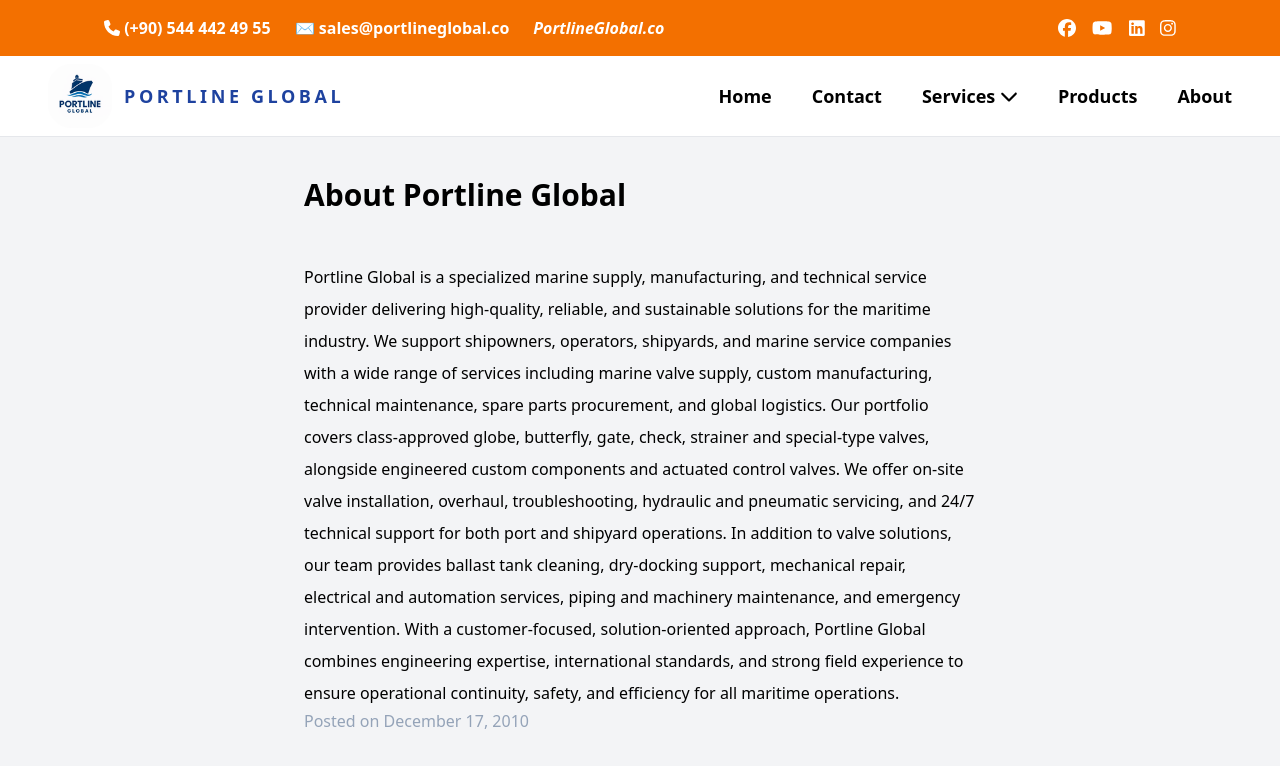
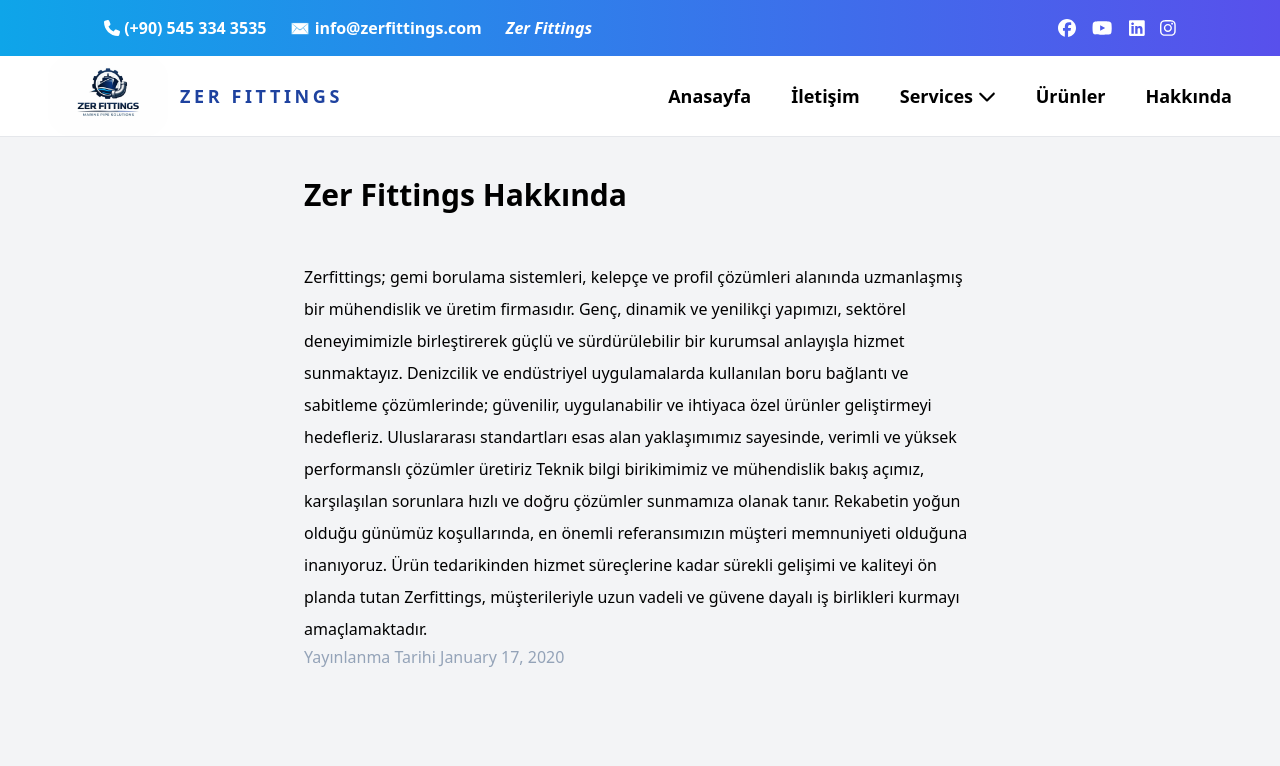
Before and after one commit to erenlerfirat/zerfittings, a React (Create React App) app: page /About in a window 1280 px wide. Shown: the top 766 px of the page. Built offline with nearby package versions, Linux system fonts and the light colour scheme.

Commit message:
initial changes

```diff
--- a/public/index.html
+++ b/public/index.html
@@ -7,13 +7,13 @@
     <meta name="theme-color" content="#000000" />
     <meta
       name="description"
-      content="Web site created using create-react-app"
+      content="Marine spare parts"
     />
     <link rel="apple-touch-icon" href="%PUBLIC_URL%/carlogo.jpg" />
 
     <!-- <link rel="manifest" href="%PUBLIC_URL%/manifest.json" /> -->
 
-    <title>Portline Global</title>
+    <title>Zer Fittings</title>
   </head>
   <body>
     <noscript>You need to enable JavaScript to run this app.</noscript>
--- a/src/components/common/Logo.js
+++ /dev/null
@@ -1,9 +0,0 @@
-import React from 'react'
-
-function Logo() {
-    return (
-        <img >Logo</img>
-    )
-}
-
-export default Logo
--- a/src/components/layout/Footer.js
+++ b/src/components/layout/Footer.js
@@ -2,9 +2,9 @@
 function Footer() {
     return (
         <div className="my-24">
-            <div className="w-full flex flex-col justify-center lg:flex-row xl:text-lg lg:text-sm text-lg text-gray-700  ">
+            <div className="w-full flex flex-col justify-center lg:flex-row xl:text-lg lg:text-sm text-lg text-white bg-gradient-to-r from-sky-500 to-indigo-600 ">
                 <div className="my-8 mx-4 p-4 border-t-2  md:w-full ">
-                    <p className=""> <span className="font-semibold"> Portline Global</span> is an international marine solutions provider offering valve supply, technical service, custom manufacturing, spare parts, and global logistics under one roof. With engineering expertise and field-ready service teams, we deliver reliable, compliant, and fast support to shipowners, operators, and shipyards worldwide—ensuring operational continuity and long-term value.</p>
+                    <p className=""> <span className="font-semibold"> Zer Fittings</span> is an international marine solutions provider offering valve supply, technical service, custom manufacturing, spare parts, and global logistics under one roof. With engineering expertise and field-ready service teams, we deliver reliable, compliant, and fast support to shipowners, operators, and shipyards worldwide—ensuring operational continuity and long-term value.</p>
                 </div>
                 <div className="my-8 mx-4 p-4 border-t-2 flex justify-center md:w-full ">
                     <iframe className="w-96 h-72 lg:w-72 justify-center items-center" src="https://www.google.com/maps/embed?pb=!1m18!1m12!1m3!1d518.4527010838075!2d29.309765628299708!3d40.83347048905902!2m3!1f0!2f0!3f0!3m2!1i1024!2i768!4f13.1!3m3!1m2!1s0x14cadc317b8e1849%3A0x922b0b73a2ec059f!2sYayla%2C%20P%C4%B1nar%20Sk.%2C%2034944%20Tuzla%2F%C4%B0stanbul!5e0!3m2!1str!2str!4v1765282056086!5m2!1str!2str" style={{ border: 0 }} allowFullScreen="" loading="lazy" referrerPolicy="no-referrer-when-downgrade">
@@ -12,27 +12,27 @@
                 </div>
                 <div className="my-8 mx-4 p-4 border-t-2 md:w-full md:flex md:justify-center">
                     <ul className="p-0 space-y-2 text-sm list-disc">
-                      <li><a href="#" className="text-gray-600 hover:text-blue-500">About Portline Global</a></li>
-                      <li><a href="#" className="text-gray-600 hover:text-blue-500">Marine Technical Services</a></li>
-                      <li><a href="#" className="text-gray-600 hover:text-blue-500">Dry Docking & Shipyard Support</a></li>
-                      <li><a href="#" className="text-gray-600 hover:text-blue-500">24/7 Emergency Assistance</a></li>
-                      <li><a href="#" className="text-gray-600 hover:text-blue-500">Fire Alarm & Safety Systems</a></li>
-                      <li><a href="#" className="text-gray-600 hover:text-blue-500">Automation & Alarm Diagnostics</a></li>
-                      <li><a href="#" className="text-gray-600 hover:text-blue-500">Mechanical & Electrical Repairs</a></li>
-                      <li><a href="#" className="text-gray-600 hover:text-blue-500">Marine Valves & Spare Parts Supply</a></li>
+                      <li><a href="#" className="hover:text-blue-500">About Portline Global</a></li>
+                      <li><a href="#" className="hover:text-blue-500">Marine Technical Services</a></li>
+                      <li><a href="#" className="hover:text-blue-500">Dry Docking & Shipyard Support</a></li>
+                      <li><a href="#" className="hover:text-blue-500">24/7 Emergency Assistance</a></li>
+                      <li><a href="#" className="hover:text-blue-500">Fire Alarm & Safety Systems</a></li>
+                      <li><a href="#" className="hover:text-blue-500">Automation & Alarm Diagnostics</a></li>
+                      <li><a href="#" className="hover:text-blue-500">Mechanical & Electrical Repairs</a></li>
+                      <li><a href="#" className="hover:text-blue-500">Marine Valves & Spare Parts Supply</a></li>
                     </ul>
                   </div>
 
                 <div className="my-8 mx-4 p-4 border-t-2 md:w-full md:flex md:justify-center">
                      <ul className="p-0 space-y-2 text-sm list-disc">
-                       <li><a href="#" className="text-gray-600 hover:text-blue-500">Technical Ship Supply</a></li>
-                       <li><a href="#" className="text-gray-600 hover:text-blue-500">Hydraulic & Pneumatic Services</a></li>
-                       <li><a href="#" className="text-gray-600 hover:text-blue-500">Engine Room Support</a></li>
-                       <li><a href="#" className="text-gray-600 hover:text-blue-500">Certified Marine Equipment</a></li>
-                       <li><a href="#" className="text-gray-600 hover:text-blue-500">Quality & Compliance Standards</a></li>
-                       <li><a href="#" className="text-gray-600 hover:text-blue-500">Global Supply Network</a></li>
-                       <li><a href="#" className="text-gray-600 hover:text-blue-500">Career Opportunities</a></li>
-                       <li><a href="#" className="text-gray-600 hover:text-blue-500">Contact & Support</a></li>
+                       <li><a href="#" className="hover:text-blue-500">Technical Ship Supply</a></li>
+                       <li><a href="#" className="hover:text-blue-500">Hydraulic & Pneumatic Services</a></li>
+                       <li><a href="#" className="hover:text-blue-500">Engine Room Support</a></li>
+                       <li><a href="#" className="hover:text-blue-500">Certified Marine Equipment</a></li>
+                       <li><a href="#" className="hover:text-blue-500">Quality & Compliance Standards</a></li>
+                       <li><a href="#" className="hover:text-blue-500">Global Supply Network</a></li>
+                       <li><a href="#" className="hover:text-blue-500">Career Opportunities</a></li>
+                       <li><a href="#" className="hover:text-blue-500">Contact & Support</a></li>
                      </ul>
                 </div>
             </div>
--- a/src/components/layout/InforBar.js
+++ b/src/components/layout/InfoBar.js
@@ -9,18 +9,18 @@
         <div className="">
 
             {/* Top Orange Bar — Desktop Only */}
-             <div className="hidden md:flex w-full bg-[#f37000] h-14 text-white items-center justify-between px-6 py-2 font-bold text-md">
+             <div className="hidden md:flex w-full  bg-gradient-to-r from-sky-500 to-indigo-600 h-14 text-white items-center justify-between px-6 py-2 font-bold text-md">
                {/* Left Side */}
                <div className="flex items-center gap-6 mx-20">
                  <span className="flex items-center gap-1">
-                     <a href="#"><FontAwesomeIcon icon={faPhone} style={{color: "#ffffff",}} /> (+90) 544 442 49 55</a>
+                     <a href="#"><FontAwesomeIcon icon={faPhone} style={{color: "#ffffff",}} /> (+90) 545 334 3535</a>
 
                  </span>
                  <span className="flex items-center gap-1">
-                   <a href="#">✉️ sales@portlineglobal.co</a>
+                   <a href="#">✉️ info@zerfittings.com</a>
                  </span>
                  <span className="flex items-center gap-1 italic">
-                        <a href="#">PortlineGlobal.co</a>
+                        <a href="#">Zer Fittings</a>
                  </span>
                </div>
 
--- a/src/components/layout/MainNavigation.js
+++ b/src/components/layout/MainNavigation.js
@@ -1,9 +1,9 @@
 import { useState, useEffect } from "react";
 import { Link, useLocation } from "react-router-dom";
-import logo from "../../assets/portlinelogo-mini.png";
+import logo from "../../assets/zerfittingslogo.png";
 import { Bars3Icon, XMarkIcon } from "@heroicons/react/24/outline";
 import ServicesDropdown from "./ServicesDropDown";
-import InfoBar from "./InforBar.js";
+import InfoBar from "./InfoBar.js";
 import styles from "./MainNavigation.module.css";
 
 const MainNavigation = () => {
@@ -37,13 +37,13 @@
               <img
                 src={logo}
                 alt="Portline Global"
-                className="h-16 w-auto rounded-3xl"
+                className="h-20 w-auto rounded-3xl"
               />
 
               <span
                 className={`text-blue-800 uppercase tracking-[0.20em]  font-semibold ${styles.shineWrapper}`}
               >
-                PORTLINE GLOBAL
+                ZER FITTINGS
                 <span className={styles.shineWave} />
               </span>
             </Link>
@@ -51,17 +51,17 @@
             {/* DESKTOP NAV */}
             <div className="hidden lg:flex gap-10">
               <Link className="hover:text-teal-600 transition" to="/Home">
-                Home
+                Anasayfa
               </Link>
               <Link className="hover:text-teal-600 transition" to="/Contact">
-                Contact
+                İletişim
               </Link>
               <ServicesDropdown />
               <Link className="hover:text-teal-600 transition" to="/Products">
-                Products
+                Ürünler
               </Link>
               <Link className="hover:text-teal-600 transition" to="/About">
-                About
+                Hakkında
               </Link>
             </div>
 
--- a/src/components/pages/About/AboutContent.js
+++ b/src/components/pages/About/AboutContent.js
@@ -3,13 +3,13 @@
     return (
         <div className="min-h-screen p-10 flex justify-center dark:text-white">
             <div className="max-w-2xl ">
-                <h1 className="font-extrabold text-3xl mb-12">{"About Portline Global"}</h1>
+                <h1 className="font-extrabold text-3xl mb-12">{"Zer Fittings Hakkında"}</h1>
                 <p className="[&>p]:mb-8 [&>h2]:font-extrabold lg:leading-[2rem]  ">
-                    {"Portline Global is a specialized marine supply, manufacturing, and technical service provider delivering high-quality, reliable, and sustainable solutions for the maritime industry. We support shipowners, operators, shipyards, and marine service companies with a wide range of services including marine valve supply, custom manufacturing, technical maintenance, spare parts procurement, and global logistics. Our portfolio covers class-approved globe, butterfly, gate, check, strainer and special-type valves, alongside engineered custom components and actuated control valves. We offer on-site valve installation, overhaul, troubleshooting, hydraulic and pneumatic servicing, and 24/7 technical support for both port and shipyard operations. In addition to valve solutions, our team provides ballast tank cleaning, dry-docking support, mechanical repair, electrical and automation services, piping and machinery maintenance, and emergency intervention. With a customer-focused, solution-oriented approach, Portline Global combines engineering expertise, international standards, and strong field experience to ensure operational continuity, safety, and efficiency for all maritime operations."}
+                    {"Zerfittings; gemi borulama sistemleri, kelepçe ve profil çözümleri alanında uzmanlaşmış bir mühendislik ve üretim firmasıdır. Genç, dinamik ve yenilikçi yapımızı, sektörel deneyimimizle birleştirerek güçlü ve sürdürülebilir bir kurumsal anlayışla hizmet sunmaktayız. Denizcilik ve endüstriyel uygulamalarda kullanılan boru bağlantı ve sabitleme çözümlerinde; güvenilir, uygulanabilir ve ihtiyaca özel ürünler geliştirmeyi hedefleriz. Uluslararası standartları esas alan yaklaşımımız sayesinde, verimli ve yüksek performanslı çözümler üretiriz Teknik bilgi birikimimiz ve mühendislik bakış açımız, karşılaşılan sorunlara hızlı ve doğru çözümler sunmamıza olanak tanır. Rekabetin yoğun olduğu günümüz koşullarında, en önemli referansımızın müşteri memnuniyeti olduğuna inanıyoruz. Ürün tedarikinden hizmet süreçlerine kadar sürekli gelişimi ve kaliteyi ön planda tutan Zerfittings, müşterileriyle uzun vadeli ve güvene dayalı iş birlikleri kurmayı amaçlamaktadır."}
                 </p>
                 <p className="mb-6 text-slate-400 ">
-                    Posted on{" "}
-                    {new Date('December 17, 2010 03:24:00').toLocaleDateString("en-US", {
+                    Yayınlanma Tarihi {" "}
+                    {new Date('January 17, 2020 03:24:00').toLocaleDateString("en-US", {
                         year: "numeric",
                         month: "long",
                         day: "numeric",
@@ -21,3 +21,4 @@
 }
 
 export default AboutContent
+const content = "Zerfittings; gemi borulama sistemleri, kelepçe ve profil çözümleri alanında uzmanlaşmış bir mühendislik ve üretim firmasıdır. Genç, dinamik ve yenilikçi yapımızı, sektörel deneyimimizle birleştirerek güçlü ve sürdürülebilir bir kurumsal anlayışla hizmet sunmaktayız. Denizcilik ve endüstriyel uygulamalarda kullanılan boru bağlantı ve sabitleme çözümlerinde; güvenilir, uygulanabilir ve ihtiyaca özel ürünler geliştirmeyi hedefleriz. Uluslararası standartları esas alan yaklaşımımız sayesinde, verimli ve yüksek performanslı çözümler üretiriz Teknik bilgi birikimimiz ve mühendislik bakış açımız, karşılaşılan sorunlara hızlı ve doğru çözümler sunmamıza olanak tanır. Rekabetin yoğun olduğu günümüz koşullarında, en önemli referansımızın müşteri memnuniyeti olduğuna inanıyoruz. Ürün tedarikinden hizmet süreçlerine kadar sürekli gelişimi ve kaliteyi ön planda tutan Zerfittings, müşterileriyle uzun vadeli ve güvene dayalı iş birlikleri kurmayı amaçlamaktadır.";
--- a/src/components/pages/Contact/Contact.js
+++ b/src/components/pages/Contact/Contact.js
@@ -8,47 +8,36 @@
     return (
         <div className="bg-gray-100 h-screen w-screen overflow-x-hidden">
             <MainNavigation />
-            <div className="w-full">
-                 <iframe
-                   className="w-full h-96"
-                   src="https://www.google.com/maps/embed?pb=!1m18!1m12!1m3!1d518.4527010838075!2d29.309765628299708!3d40.83347048905902!2m3!1f0!2f0!3f0!3m2!1i1024!2i768!4f13.1!3m3!1m2!1s0x14cadc317b8e1849%3A0x922b0b73a2ec059f!2sYayla%2C%20P%C4%B1nar%20Sk.%2C%2034944%20Tuzla%2F%C4%B0stanbul!5e0!3m2!1str!2str!4v1765282056086!5m2!1str!2str"
-                   style={{ border: 0 }}
-                   allowFullScreen=""
-                   loading="lazy"
-                   referrerPolicy="no-referrer-when-downgrade"
-                 ></iframe>
 
-
-            </div>
-                    <div className="w-full py-12 bg-white">
+    <div className="w-full py-12 bg-white">
       <div className="max-w-6xl mx-auto grid grid-cols-1 md:grid-cols-3 gap-10 text-center px-6">
 
         {/* PHONE */}
         <div className="flex flex-col items-center">
           <FontAwesomeIcon icon={faPhone} className="text-blue-600 w-14 h-14 mb-4" />
-          <h3 className="text-lg font-semibold">Phone</h3>
-          <p className="text-gray-600 mt-1">(+90) 544 442 49 55</p>
+          <h3 className="text-lg font-semibold">Telefon</h3>
+          <p className="text-gray-600 mt-1">(+90) 5453343535</p>
         </div>
 
         {/* EMAIL */}
         <div className="flex flex-col items-center">
           <FontAwesomeIcon icon={faEnvelope} className="text-blue-600 w-14 h-14 mb-4" />
           <h3 className="text-lg font-semibold">Email</h3>
-          <p className="text-gray-600 mt-1">sales@portlineglobal.co</p>
+          <p className="text-gray-600 mt-1">info@zerfittings.com</p>
         </div>
 
         {/* ADDRESS */}
-        <div className="flex flex-col items-center">
+              <div className="flex flex-col items-center">
           <FontAwesomeIcon icon={faLocationDot} className="text-blue-600 w-14 h-14 mb-4" />
-          <h3 className="text-lg font-semibold">Address</h3>
+          <h3 className="text-lg font-semibold">Adres</h3>
           <p className="text-gray-600 mt-1">
-            Pınar Sokak, Yayla <br />
-            34944 Tuzla / İstanbul
+            Aydıntepe Mahallesi Sahil Bulvarı <br /> NO: 126 / 54 İç kapı no : 51 <br />
+            34940 Tuzla / İstanbul
           </p>
         </div>
 
-      </div>
-    </div>
+              </div>
+          </div>
             <ContactForm />
             <Footer />
         </div>
--- a/src/components/pages/Home/ContactForm.js
+++ b/src/components/pages/Home/ContactForm.js
@@ -32,22 +32,22 @@
     return (
         <section className="bg-white dark:bg-gray-800 my-4">
             <div className="py-8 lg:py-16 px-4 mx-auto max-w-screen-md">
-                <h2 className="mb-4 text-4xl tracking-tight font-extrabold text-center text-gray-900 dark:text-white">{"Contact"}</h2>
-                <p className="mb-8 lg:mb-16 font-light text-center text-gray-500 dark:text-gray-400 sm:text-xl">{"You can deliver your messages from here"}</p>
+                <h2 className="mb-4 text-4xl tracking-tight font-extrabold text-center text-gray-900 dark:text-white">{"İletişim"}</h2>
+                <p className="mb-8 lg:mb-16 font-light text-center text-gray-500 dark:text-gray-400 sm:text-xl">{"Size ulaşmamız için mesaj gönderebilirsiniz"}</p>
                 <form action="#" onSubmit={onSubmit} className="space-y-8">
                     <div>
                         <label htmlFor="email" className="block mb-2 text-sm font-medium text-gray-900 dark:text-gray-300">{"Email"}</label>
-                        <input name="email" type="email" id="email" className="shadow-sm bg-gray-50 border border-gray-300 text-gray-900 text-sm rounded-lg focus:ring-primary-500 focus:border-primary-500 block w-full p-2.5 dark:bg-gray-700 dark:border-gray-600 dark:placeholder-gray-400 dark:text-white dark:focus:ring-primary-500 dark:focus:border-primary-500 dark:shadow-sm-light" placeholder={"Your email"} required />
+                        <input name="email" type="email" id="email" className="shadow-sm bg-gray-50 border border-gray-300 text-gray-900 text-sm rounded-lg focus:ring-primary-500 focus:border-primary-500 block w-full p-2.5 dark:bg-gray-700 dark:border-gray-600 dark:placeholder-gray-400 dark:text-white dark:focus:ring-primary-500 dark:focus:border-primary-500 dark:shadow-sm-light" placeholder={"Emailiniz"} required />
                     </div>
                     <div>
-                        <label htmlFor="subject" className="block mb-2 text-sm font-medium text-gray-900 dark:text-gray-300">{"Subject"}</label>
-                        <input name="text" type="text" id="subject" className="block p-3 w-full text-sm text-gray-900 bg-gray-50 rounded-lg border border-gray-300 shadow-sm focus:ring-primary-500 focus:border-primary-500 dark:bg-gray-700 dark:border-gray-600 dark:placeholder-gray-400 dark:text-white dark:focus:ring-primary-500 dark:focus:border-primary-500 dark:shadow-sm-light" placeholder={"Your message"} required />
+                        <label htmlFor="subject" className="block mb-2 text-sm font-medium text-gray-900 dark:text-gray-300">{"Başlık"}</label>
+                        <input name="text" type="text" id="subject" className="block p-3 w-full text-sm text-gray-900 bg-gray-50 rounded-lg border border-gray-300 shadow-sm focus:ring-primary-500 focus:border-primary-500 dark:bg-gray-700 dark:border-gray-600 dark:placeholder-gray-400 dark:text-white dark:focus:ring-primary-500 dark:focus:border-primary-500 dark:shadow-sm-light" placeholder={"Bir başlık giriniz"} required />
                     </div>
                     <div className="sm:col-span-2">
-                        <label htmlFor="message" className="block mb-2 text-sm font-medium text-gray-900 dark:text-gray-400">{"Message"}</label>
-                        <textarea name="message" id="message" rows="6" className="block p-2.5 w-full text-sm text-gray-900 bg-gray-50 rounded-lg shadow-sm border border-gray-300 focus:ring-primary-500 focus:border-primary-500 dark:bg-gray-700 dark:border-gray-600 dark:placeholder-gray-400 dark:text-white dark:focus:ring-primary-500 dark:focus:border-primary-500" placeholder={"Your message"}></textarea>
+                        <label htmlFor="message" className="block mb-2 text-sm font-medium text-gray-900 dark:text-gray-400">{"Mesaj"}</label>
+                        <textarea name="message" id="message" rows="6" className="block p-2.5 w-full text-sm text-gray-900 bg-gray-50 rounded-lg shadow-sm border border-gray-300 focus:ring-primary-500 focus:border-primary-500 dark:bg-gray-700 dark:border-gray-600 dark:placeholder-gray-400 dark:text-white dark:focus:ring-primary-500 dark:focus:border-primary-500" placeholder={"Mesajınız"}></textarea>
                     </div>
-                    <Button type={"submit"} style="py-3 px-5 text-sm font-medium text-center text-gray-600 dark:bg-white bg-gray-200 rounded-lg sm:w-fit hover:bg-primary-800 focus:ring-4 focus:outline-none focus:ring-primary-300 dark:hover:bg-primary-700 dark:focus:ring-primary-800">{"contact"}</Button>
+                    <Button type={"submit"} style="py-3 px-5 text-sm font-medium text-center text-gray-600 dark:bg-white bg-gray-200 rounded-lg sm:w-fit hover:bg-primary-800 focus:ring-4 focus:outline-none focus:ring-primary-300 dark:hover:bg-primary-700 dark:focus:ring-primary-800">{"Gönder"}</Button>
                 </form>
                 {/* Modal */}
                 <ThankYouModal
```
Also changed, not shown: src/assets/zerfittingslogo.png (added).
